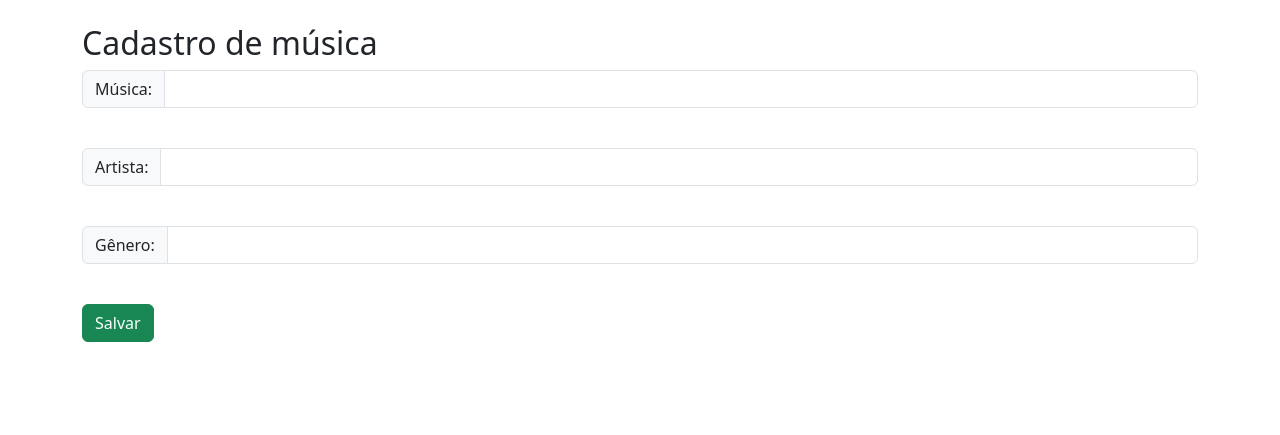
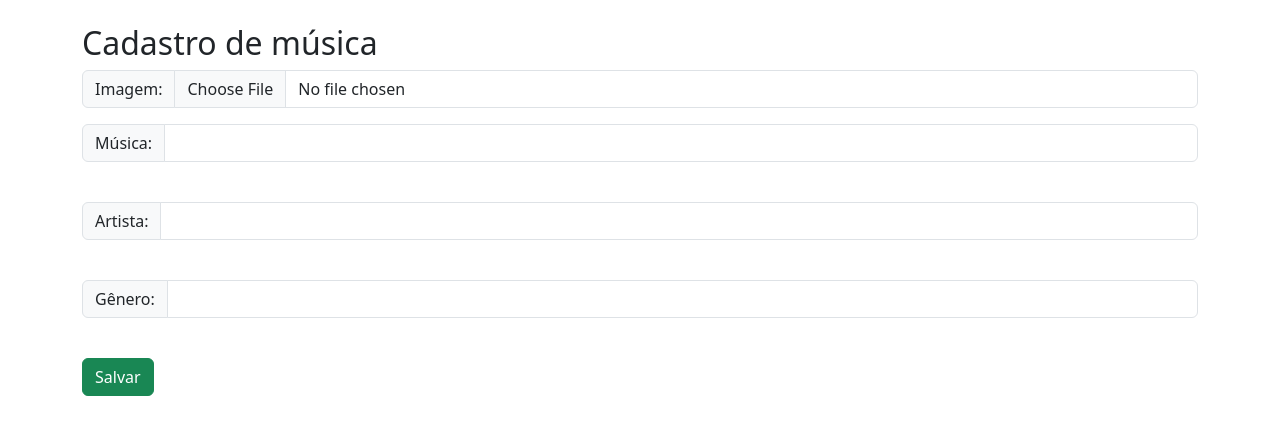
Before and after one commit to mazzuzugaib/udmflask, a Flask app: page /cadastro in a window 1280 px wide. Shown: the part 56-491 px from the top of the page. Run offline with Flask 3, Linux system fonts and the light colour scheme; the visitor is signed in with stand-in values (Sample User, id 1); parts of the project's set-up code (start-up, migrations or seed data) failed here and were passed over; some libraries are stand-ins or nearby versions.

Commit message:
adicionar imagem
adicionando a opção de upload de imagem. Salvei em outro branch para o caso de eu ter feito algo errado, já que nao tem como conferir no pc do trabalho

```diff
--- a/config.py
+++ b/config.py
@@ -1,3 +1,5 @@
+import os
+
 SECRET_KEY = 'satorarepotenetoperarotas'
 
 # Configurando o banco de dados
@@ -9,3 +11,5 @@ SQLALCHEMY_DATABASE_URI = \
         servidor = 'localhost',
         database = 'play_musica'
     )
+
+UPLOAD = os.path.dirname(os.path.abspath(__file__)) + '/uploads'
--- a/templates/cadastro_musica.html
+++ b/templates/cadastro_musica.html
@@ -3,7 +3,11 @@
     {% block conteudo %}
     <h2>Cadastro de música</h2>
 
-    <form method="POST" action="/salvar_musica">
+    <form method="POST" action="/salvar_musica" enctype="multipart/form-data">
+        <div class='input-group mb-3'>
+            <label class='input-group-text' id="inputGroup-sizing-default">Imagem:</label>
+            <input type="file"  name="imagem" id="imagem" accept=".jpg, .jpeg, .png" class="form-control" aria-label="Sizing example input" aria-describedby="inputGroup-sizing-default">
+        </div>
         <div class='input-group mb-3'>
             <label class='input-group-text' id="inputGroup-sizing-default">Música:</label>
             <input type="text"  name="titulo" id="titulo" class="form-control" aria-label="Sizing example input" aria-describedby="inputGroup-sizing-default">
--- a/views.py
+++ b/views.py
@@ -35,6 +35,14 @@ def salvar_musica():
 
     db.session.add(nova)
     db.session.commit()
+
+#para pegar a imagem
+    imagem = request.files['imagem']
+#INDICANDO A PASTA QUE ESTÁ DESCRITA EM CONFIG.PY
+    upload = app.config['UPLOAD']
+
+    imagem.save(f'{upload}/album{nova.id}.jpg')
+
 
     return redirect('/')
 
```
